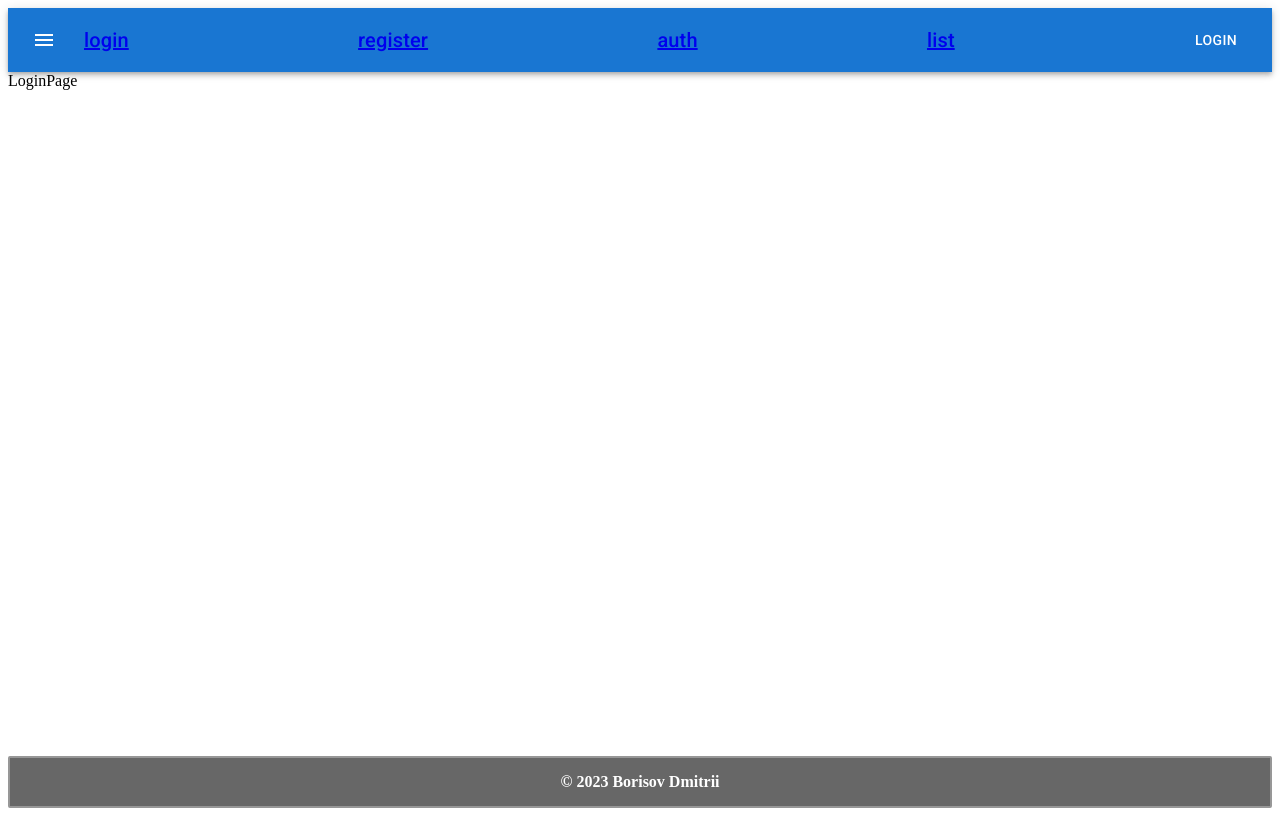
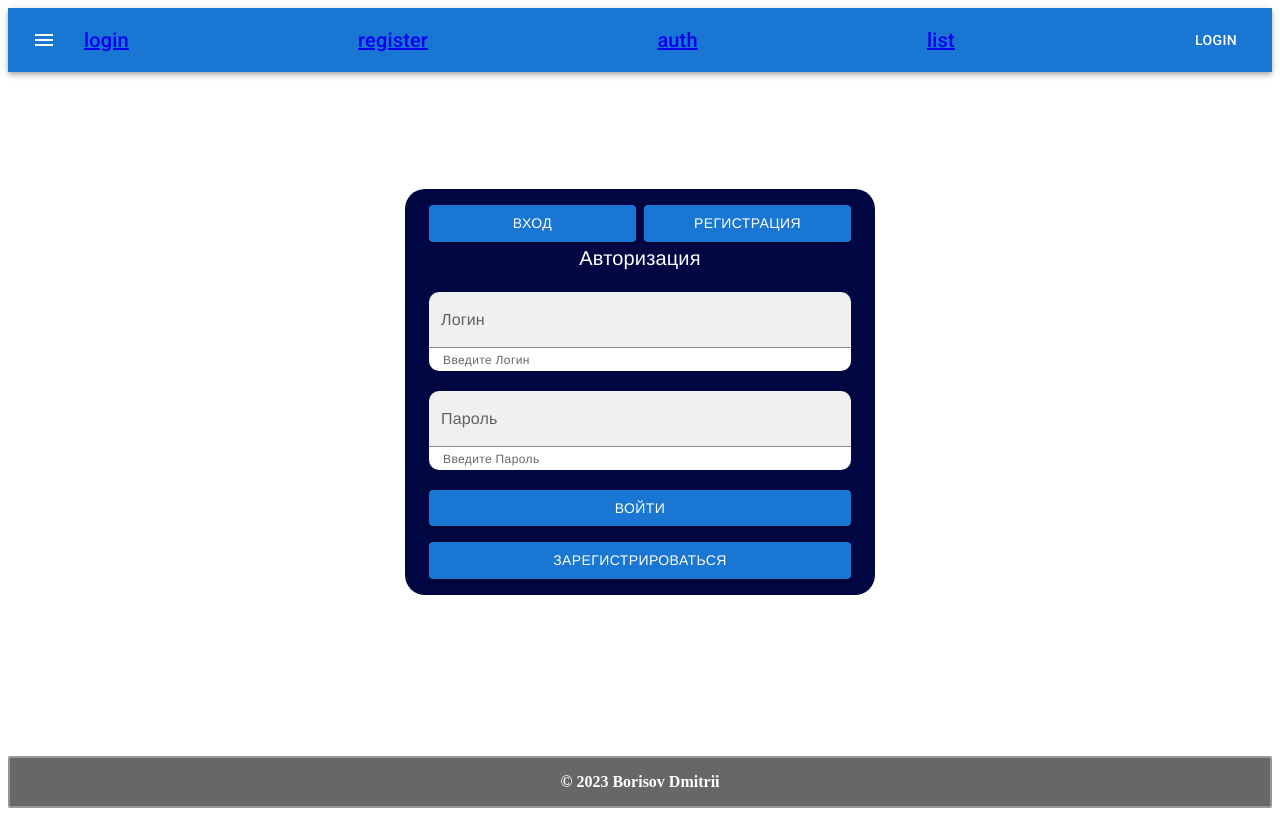
Before and after one commit to bd240897/vtb_api_hack, a React (Vite) app in the folder frontend/: page /login in a window 1280 px wide. Built offline with nearby package versions, Linux system fonts and the light colour scheme; a web font is replaced by a local one.

Commit message:
feat(react): start to make Login page, add yup, react hook form, copy errors.ts and yup.ts massages.ts from old project

```diff
--- a/frontend/package.json
+++ b/frontend/package.json
@@ -13,16 +13,20 @@
     "@emotion/react": "^11.11.1",
     "@emotion/styled": "^11.11.0",
     "@fontsource/roboto": "^5.0.8",
+    "@hookform/resolvers": "^3.3.1",
     "@mui/icons-material": "^5.14.12",
     "@mui/material": "^5.14.12",
+    "classnames": "^2.3.2",
     "localforage": "^1.10.0",
     "match-sorter": "^6.3.1",
     "react": "^18.2.0",
     "react-dom": "^18.2.0",
+    "react-hook-form": "^7.47.0",
     "react-router-dom": "^6.16.0",
     "react-toastify": "^9.1.3",
     "sass": "^1.69.0",
-    "sort-by": "^1.2.0"
+    "sort-by": "^1.2.0",
+    "yup": "^1.3.2"
   },
   "devDependencies": {
     "@types/node": "^20.8.3",
--- /dev/null
+++ b/frontend/src/common/errors.ts
@@ -0,0 +1,5 @@
+export const AppErrors = {
+    RequiredField: 'Это поле обязательное',
+    InvalidLogin: 'Введите корректный логин виде user.avp.ru',
+    TestError: "test error"
+}
--- /dev/null
+++ b/frontend/src/common/massages.ts
@@ -0,0 +1,3 @@
+export const ToastMassages = {
+
+}
--- a/frontend/src/pages/LoginPage/LoginPage.module.sass
+++ b/frontend/src/pages/LoginPage/LoginPage.module.sass
@@ -0,0 +1,62 @@
+$background-color: #000743
+$button-primary-color: #0077FF
+$button-secondary-color: #009FE0
+$switch-color: #CDCDCD
+
+
+.root
+  display: flex
+  flex-direction: column
+  justify-content: center
+  align-items: center
+  height: 80vh
+
+  color: white
+
+
+//
+//.header
+//  margin-bottom: 20px
+//
+//
+//
+//.form
+//  flex: 1
+//  border: 2px solid black
+//  box-shadow: -3px -2px 20px 1px var(#{--components-shadow-default})
+//  padding: 30px
+//  margin: auto
+//  border-radius: 10px
+//  background-color: var(#{--components-background-default})
+//  width: 500px
+//
+//.button
+//  margin-bottom: 5px
+//
+//.help
+//  display: flex
+//  flex-direction: column
+//  justify-content: center
+//  align-items: center
+//
+//  &__link
+//    color: #1900D5
+//    margin-left: 10px
+//    cursor: pointer
+
+
+.background
+  background-color: $background-color
+  border-radius: 20px
+
+.input
+  background-color: white
+  border-radius: 10px
+
+//.form
+
+.button-primary
+  background-color: $button-primary-color
+
+.button-secondary
+  background-color: black !important
--- a/frontend/src/pages/LoginPage/LoginPage.tsx
+++ b/frontend/src/pages/LoginPage/LoginPage.tsx
@@ -1,12 +1,137 @@
 import React from 'react';
-//style
-import styles from './LoginPage.module.sass';
+import {useForm} from "react-hook-form";
+import style from "./LoginPage.module.sass"
+import classNames from "classnames";
+import {yupResolver} from "@hookform/resolvers/yup";
+import {LoginSchema} from "@/utils/yup";
+import {useNavigate} from "react-router-dom";
+import {TextField, Box, Button, Typography, Grid} from '@mui/material';
+
+const LoginPage = () => {
+    const {
+        register,
+        formState: {errors},
+        handleSubmit,
+    } = useForm({
+        resolver: yupResolver(
+            LoginSchema,
+        ),
+    })
+
+    const navigate = useNavigate();
+
+    console.log("errors", errors)
+
+    const handleSubmitForm = (data: any) => {
+        console.log("data", data)
+        navigate('/')
+    }
 
 
-const LoginPage = () => {
     return (
-        <div>
-            LoginPage
+        <div className={style.root}>
+            <div className={style.background}>
+                <Box px={3} py={2}>
+
+                    <Grid container spacing={1}>
+                        <Grid item sm={6}>
+                            <Button
+                                variant="contained"
+                                fullWidth
+                            >
+                                Вход
+                            </Button>
+                        </Grid>
+                        <Grid item sm={6}>
+                            <Button
+                                variant="contained"
+                                fullWidth
+                            >
+                                Регистрация
+                            </Button>
+                        </Grid>
+                    </Grid>
+
+
+                    <Box
+                        component="form"
+                        noValidate
+                        autoComplete="off"
+                        className={style.form}
+                        onSubmit={handleSubmit(handleSubmitForm)}
+                        mb={2}
+                    >
+
+                        <Typography variant="h6" align="center" margin="dense" sx={{mb: "10px"}}>
+                            Авторизация
+                        </Typography>
+
+                        <Grid container spacing={1}>
+                            <Grid item xs={12} sm={12}>
+
+                                <TextField
+                                    id="standard-password-input"
+                                    label="Логин"
+                                    helperText="Введите Логин"
+                                    // defaultValue=""
+                                    variant="filled"
+                                    margin="dense"
+                                    error={!!errors.login}
+                                    fullWidth
+                                    className={style.input}
+                                    {...register('login')}
+                                />
+
+                                <Typography color="white" variant="p">
+                                    {errors.login?.message}
+                                </Typography>
+
+                            </Grid>
+                            <Grid item xs={12} sm={12}>
+
+                                <TextField
+                                    id="filled-helperText"
+                                    label="Пароль"
+                                    helperText="Введите Пароль"
+                                    type="password"
+                                    autoComplete="current-password"
+                                    variant="filled"
+                                    margin="dense"
+                                    error={!!errors.password}
+                                    fullWidth
+                                    className={style.input}
+                                    sx={{mb: "20px"}}
+                                    {...register('password')}
+                                />
+
+                                <Typography variant="p" color="white">
+                                    {errors.password?.message}
+                                </Typography>
+                            </Grid>
+                        </Grid>
+
+
+                        <div>
+                            <Button variant="contained"
+                                    fullWidth
+                                    type={"submit"}
+                                    className={classNames(style.buttonPrimary)}
+                            >
+                                Войти
+                            </Button>
+                        </div>
+
+                    </Box>
+
+                    <Button variant="contained"
+                            fullWidth
+                            className={classNames(style.buttonSecondary)}
+                    >
+                        Зарегистрироваться
+                    </Button>
+
+                </Box>
+            </div>
         </div>
     );
 };
--- /dev/null
+++ b/frontend/src/utils/yup.ts
@@ -0,0 +1,15 @@
+import * as yup from 'yup'
+import {AppErrors} from "@/common/errors";
+
+/**
+ * (login)
+ * Валидация для формы входа
+ */
+export const LoginSchema = yup.object().shape({
+    login: yup.string()
+        .required(AppErrors.RequiredField)
+        .matches(/^.*.avp.ru$/, AppErrors.InvalidLogin),
+
+    password: yup.string()
+        .required(AppErrors.RequiredField)
+})
```
Also changed, not shown: 1 other file (tests, documents, lock files or other folders).
